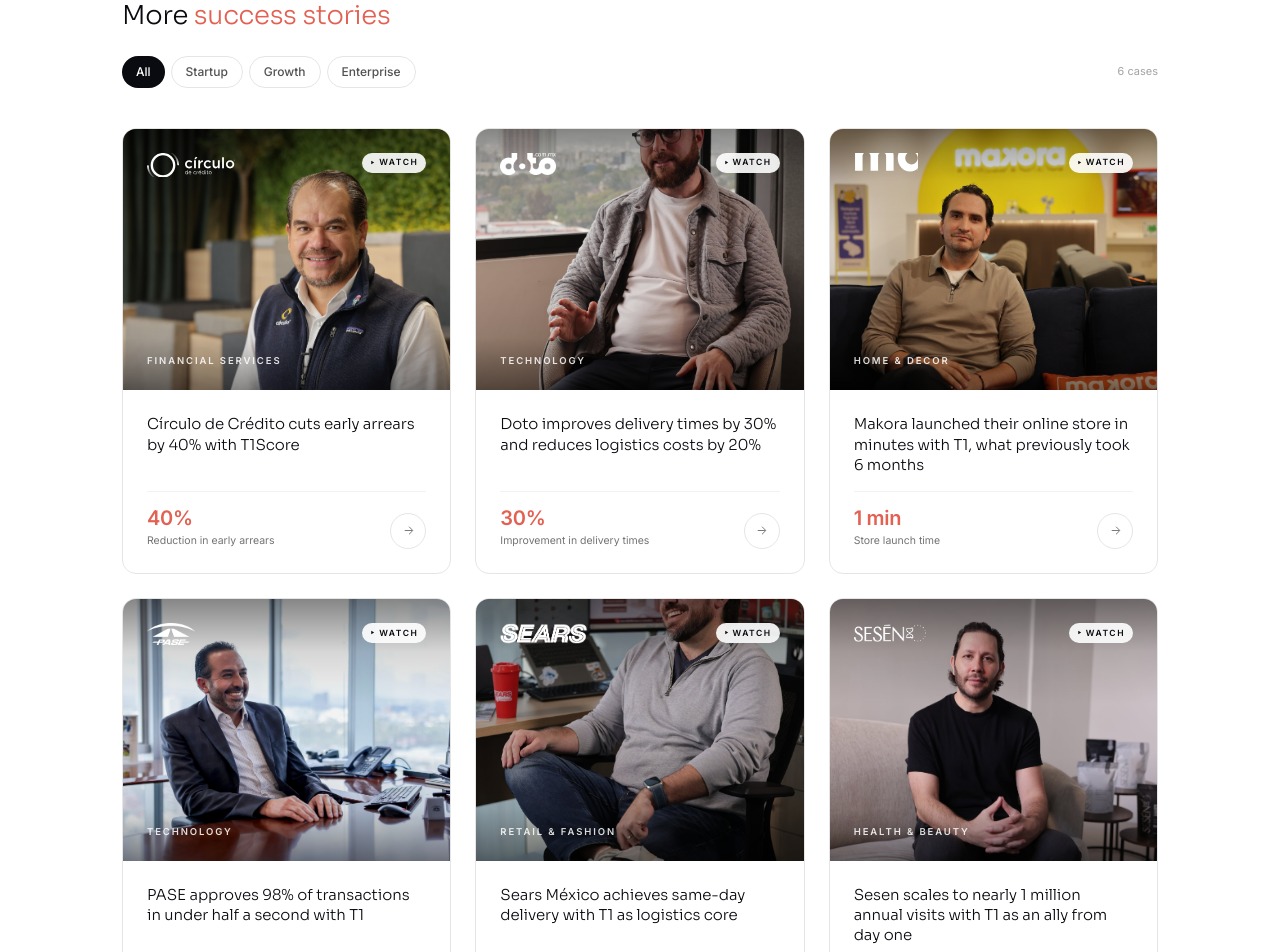
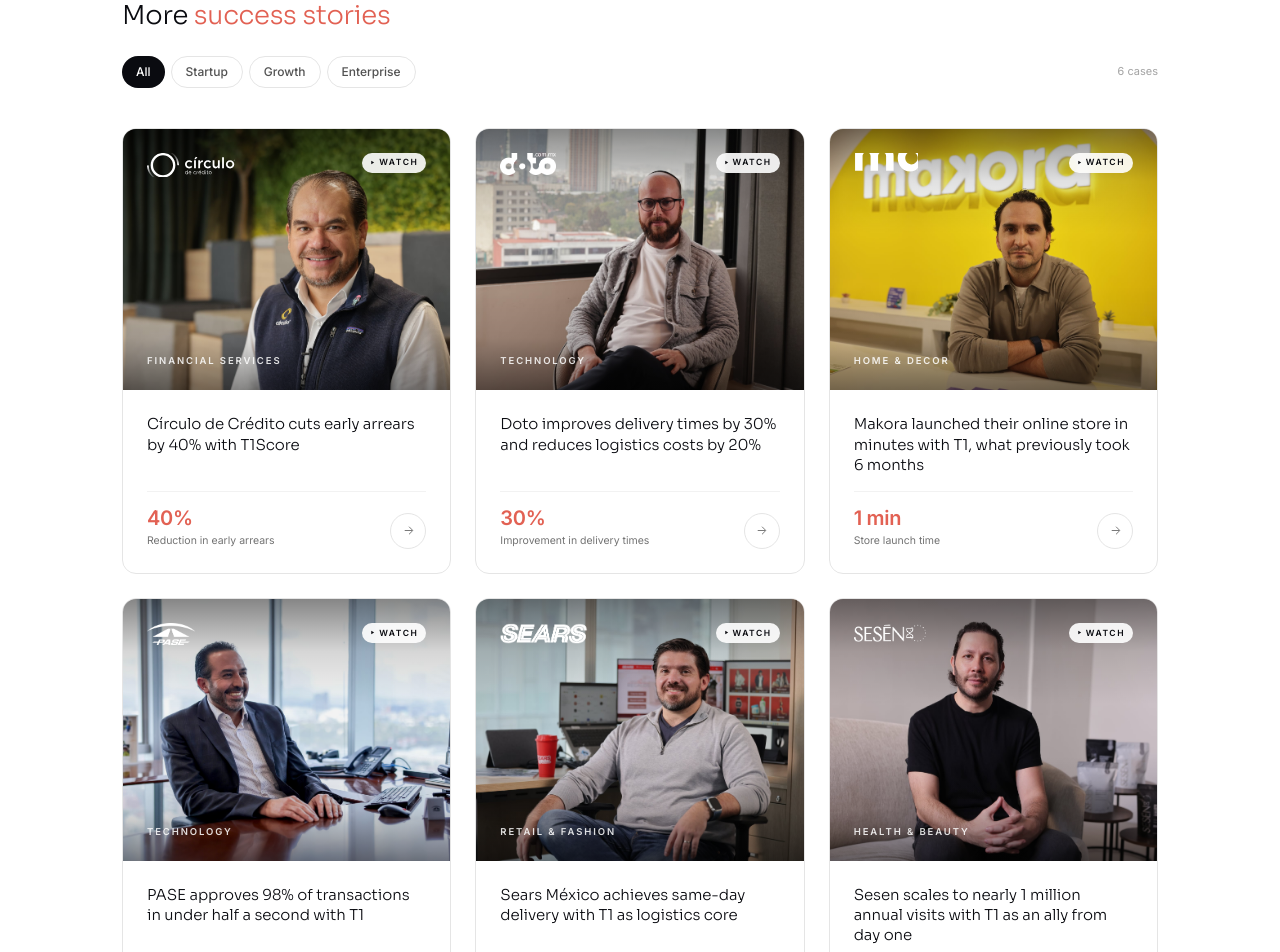
Before and after one commit to hasselsanchez/casos-de-exito, a Next.js app: page /en in a window 1280 px wide. Shown: the part 1680-2632 px from the top of the page. Built offline with nearby package versions, Linux system fonts and the light colour scheme.

Commit message:
Update hero section and article cards

```diff
--- a/src/components/cards/ArticleCard.tsx
+++ b/src/components/cards/ArticleCard.tsx
@@ -49,6 +49,7 @@ export default function ArticleCard({
           alt={article.company}
           fill
           className="object-cover transition-transform duration-700 group-hover:scale-[1.03]"
+          style={{ objectPosition: article.heroImageFocal ?? "center" }}
           sizes="(max-width: 768px) 100vw, 50vw"
         />
         {/* Top + bottom gradients for white-on-photo legibility */}
--- a/src/components/hub/ArticleFeed.tsx
+++ b/src/components/hub/ArticleFeed.tsx
@@ -165,6 +165,7 @@ function FeedCard({
           alt={article.company}
           fill
           className="object-cover transition-transform duration-700 group-hover:scale-[1.04]"
+          style={{ objectPosition: article.heroImageFocal ?? "center" }}
           sizes="(max-width: 768px) 100vw, (max-width: 1280px) 50vw, 33vw"
         />
         {/* Top + bottom gradients for white-on-photo legibility */}
--- a/src/components/hub/CustomersBySize.tsx
+++ b/src/components/hub/CustomersBySize.tsx
@@ -121,6 +121,7 @@ export default function CustomersBySize() {
                 alt={article.company}
                 fill
                 className="object-cover transition-transform duration-700 group-hover:scale-[1.03]"
+                style={{ objectPosition: article.heroImageFocal ?? "center" }}
                 sizes="(max-width: 768px) 100vw, 580px"
               />
 
--- a/src/components/hub/HeroSection.tsx
+++ b/src/components/hub/HeroSection.tsx
@@ -126,6 +126,7 @@ export default function HeroSection() {
                   fill
                   priority
                   className="object-cover transition-transform duration-700 group-hover:scale-[1.02]"
+                  style={{ objectPosition: featured.heroImageFocal ?? "center" }}
                   sizes="(max-width: 768px) 100vw, 640px"
                 />
                 <div className="absolute inset-0 bg-gradient-to-t from-black/55 via-transparent to-transparent" />
--- a/src/lib/articles.ts
+++ b/src/lib/articles.ts
@@ -13,6 +13,10 @@ export interface Article {
   /** Speaker quote shown as overlay on the hero video */
   videoCaption?: { es: string; en: string };
   heroImage: string;
+  /** CSS object-position for the heroImage when shown in landscape preview cards.
+     Use this for portrait-orientation hero photos so faces don't get cropped.
+     Defaults to "center" if omitted. */
+  heroImageFocal?: string;
   images: string[];
   title: {
     es: string;
@@ -144,11 +148,11 @@ export const articles: Article[] = [
       es: "Mejoramos los tiempos de entrega un 30% con T1.",
       en: "We improved delivery times by 30% with T1.",
     },
-    heroImage: "/images/articles/DOTO/AZT18558.JPG",
+    heroImage: "/images/articles/DOTO/AZT18598.JPG",
     images: [
-      "/images/articles/DOTO/AZT18564.JPG",
-      "/images/articles/DOTO/AZT18572.JPG",
-      "/images/articles/DOTO/AZT18598.JPG",
+      "/images/articles/DOTO/AZT18599.JPG",
+      "/images/articles/DOTO/AZT18610.JPG",
+      "/images/articles/DOTO/AZT18628.JPG",
     ],
     title: {
       es: "Doto mejora tiempos de entrega un 30% y reduce costos logísticos un 20%",
@@ -219,12 +223,8 @@ export const articles: Article[] = [
       es: "Creamos nuestra tienda en línea en un minuto.",
       en: "We built our online store in one minute.",
     },
-    heroImage: "/images/articles/MAKORA/AZT17566.JPG",
-    images: [
-      "/images/articles/MAKORA/AZT17575.JPG",
-      "/images/articles/MAKORA/AZT17583.JPG",
-      "/images/articles/MAKORA/AZT17587.JPG",
-    ],
+    heroImage: "/images/articles/MAKORA/AZT17583.JPG",
+    images: ["/images/articles/MAKORA/AZT17566.JPG"],
     title: {
       es: "Makora lanzó su tienda en línea en minutos con T1, lo que antes tardó 6 meses",
       en: "Makora launched their online store in minutes with T1, what previously took 6 months",
@@ -371,11 +371,10 @@ export const articles: Article[] = [
       es: "En T1 encontramos un partner que escala con nosotros.",
       en: "In T1 we found a partner that scales with us.",
     },
-    heroImage: "/images/articles/SEARS/AZT18670.JPG",
+    heroImage: "/images/articles/SEARS/AZT18725.JPG",
     images: [
       "/images/articles/SEARS/AZT18695.JPG",
       "/images/articles/SEARS/AZT18714.JPG",
-      "/images/articles/SEARS/AZT18722.JPG",
     ],
     title: {
       es: "Sears México logra entregas el mismo día con T1 como core logístico",
```
